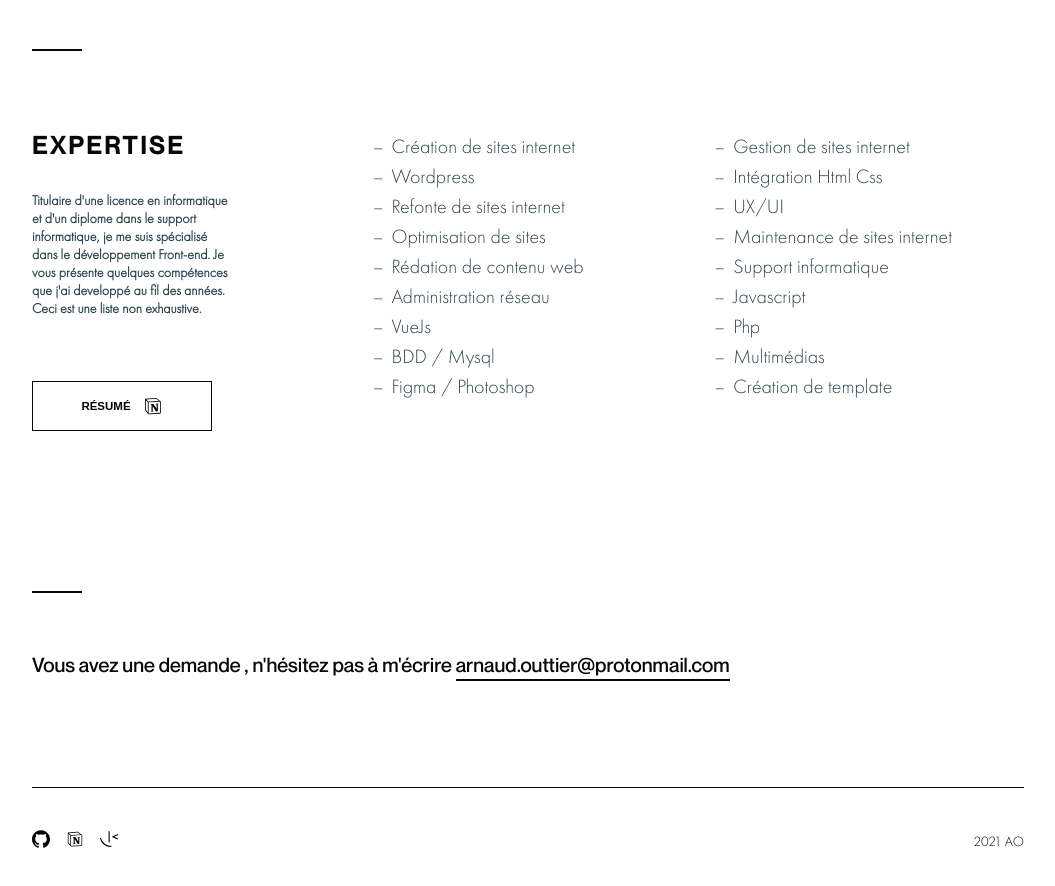
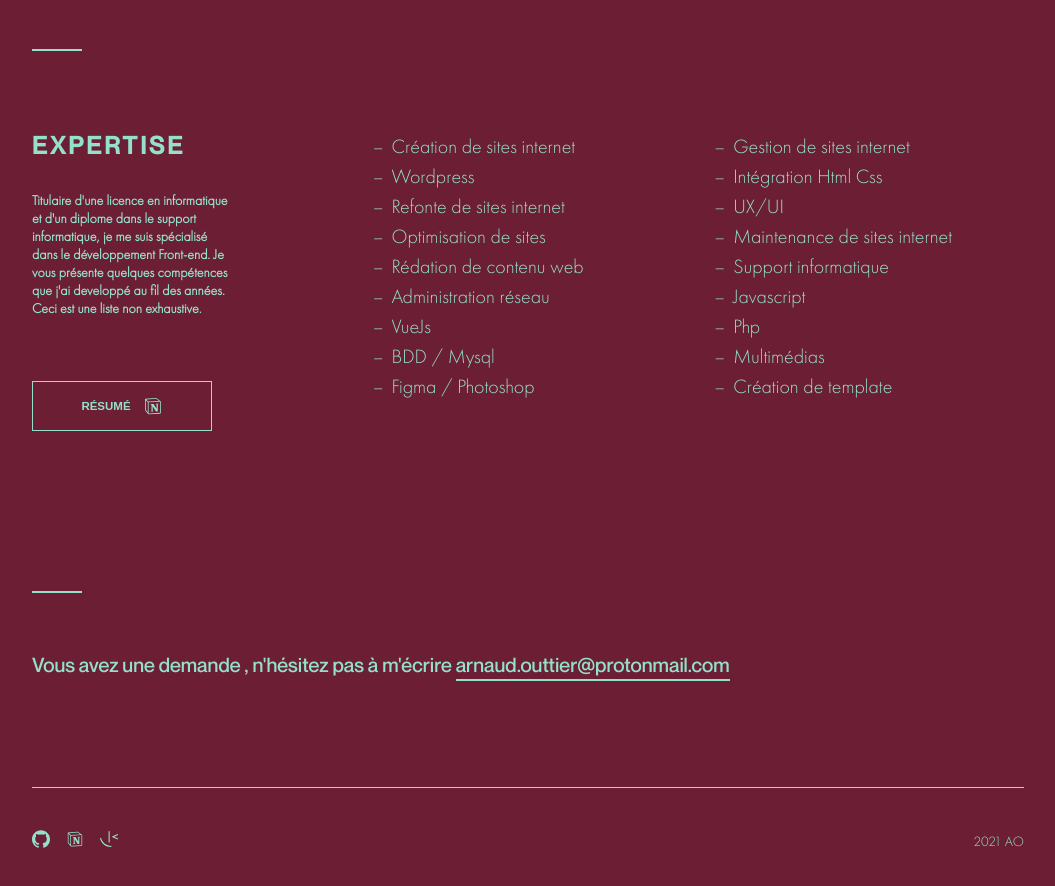
Before and after one commit to arnaudouttier/arnaud-personnal-tailwind, a Vue app: page / in a window 1280 px wide. Shown: the part 1200-2086 px from the top of the page, without its empty margins (112-1167 px from the left). Built offline with nearby package versions, Linux system fonts and the light colour scheme.

Commit message:
new fond modif

```diff
--- a/src/App.vue
+++ b/src/App.vue
@@ -28,6 +28,7 @@ export default {
   },
   mounted() {
     this.scrollGeneral();
+    this.random_bg_color();
   },
   methods: {
     scrollGeneral() {
@@ -58,12 +59,59 @@ export default {
         handleScrollAnimation();
       });
     },
+    random_bg_color() {
+      const body = document.querySelector("body");
+      const site = document.querySelector(".site");
+      const expertiseButton = document.querySelector(".expertise .button");
+      const svg = document.querySelectorAll("svg");
+
+      const getRandomNumber = (limit) => {
+        return Math.floor(Math.random() * limit);
+      };
+
+      const getRandomColor = () => {
+        const h = getRandomNumber(360);
+        const s = getRandomNumber(60);
+        const l = getRandomNumber(40);
+
+        return `hsl(${h}deg, ${s}%, ${l}%)`;
+      };
+
+      const setBackgroundColor = () => {
+        const randomColor = getRandomColor();
+        body.style.backgroundColor = randomColor;
+        site.style.color = randomColor;
+        expertiseButton.style.borderColor = randomColor;
+        for (let i = 0; i < svg.length; i++) {
+          svg[i].style.fill = randomColor;
+        }
+      };
+
+      // const setBcolorNavLink = () => {
+      //   const randomColor = getRandomColor();
+      //   const navLink = document.querySelectorAll(".navigation a");
+      //   for (let i = 0; i < navLink.length; i++) {
+      //     let navLinkAfter = window.getComputedStyle(navLink[i], ":after");
+      //     navLinkAfter.setProperty("background-color", randomColor);
+      //   }
+      // };
+
+      setBackgroundColor();
+
+      setInterval(() => {
+        setBackgroundColor();
+      }, 10000);
+    },
   },
 };
 </script>
 
 <style lang="scss">
 @import "./src/assets/scss/main.scss";
+body {
+  transition: background 1s;
+}
+
 .site {
   max-width: 992px;
   margin: 0 auto;
--- a/src/assets/scss/_global.scss
+++ b/src/assets/scss/_global.scss
@@ -8,37 +8,72 @@ html {
     scroll-behavior: smooth;
 }
 
-body{
+body {
     font-size: 2rem;
     font-family: $primary-font-light;
-    color: $primary-color;
+    -webkit-filter: invert(100%);
+    filter: invert(100%);
+    transition: color 1s;
 }
 
 // Titles
-h1 { font-size: 3rem; line-height: 1.1;}
-h2 { font-size: 2.4rem; line-height: 1.2;}
-h3 { font-size: 2.4rem; line-height: 1.3;}
-h4 { font-size: 2.4rem; line-height: 1.35;}
-h5 { font-size: 1.8rem; line-height: 1.5;}
-h6 { font-size: 1.5rem; line-height: 1.6;}
-
-h1,h2,h3,h4,h5,h6{
-    font-family: $secondary-font;
-    color: $secondary-color;
+h1 {
+    font-size: 3rem;
+    line-height: 1.1;
 }
 
-h1{
+h2 {
+    font-size: 2.4rem;
+    line-height: 1.2;
+}
+
+h3 {
+    font-size: 2.4rem;
+    line-height: 1.3;
+}
+
+h4 {
+    font-size: 2.4rem;
+    line-height: 1.35;
+}
+
+h5 {
+    font-size: 1.8rem;
+    line-height: 1.5;
+}
+
+h6 {
+    font-size: 1.5rem;
+    line-height: 1.6;
+}
+
+h1,
+h2,
+h3,
+h4,
+h5,
+h6 {
+    font-family: $secondary-font;
+    color: inherit;
+}
+
+h1 {
     font-weight: 500;
     letter-spacing: -.15rem;
 }
 
-h2,h3,h4,h5,h6{
+h2,
+h3,
+h4,
+h5,
+h6 {
     text-transform: uppercase;
     letter-spacing: .3rem;
 }
 
-p{
+p {
     font-size: 2rem;
+    color: inherit;
 }
 
 ul {
@@ -48,7 +83,15 @@ ul {
     white-space: nowrap;
 }
 
-a{
+li{
+    color: inherit;
+}
+
+a {
     color: inherit;
     text-decoration: none;
 }
+
+svg{
+    fill: inherit;
+}
--- a/src/components/Biography.vue
+++ b/src/components/Biography.vue
@@ -43,7 +43,8 @@ export default {
 
   &:before {
     content: "";
-    border-top: 2px solid $secondary-color;
+    border-top: 2px solid;
+    border-color: inherit;
     width: 50px;
     display: block;
     margin-bottom: 6rem;
--- a/src/components/Contact.vue
+++ b/src/components/Contact.vue
@@ -19,11 +19,11 @@ export default {
 
 .contact {
   font-family: $secondary-font;
-  color: #080808;
 
   &:before {
     content: "";
-    border-top: 2px solid $secondary-color;
+    border-top: 2px solid;
+    border-color: inherit;
     width: 50px;
     display: block;
     margin-bottom: 6rem;
@@ -36,7 +36,8 @@ export default {
 
     &:after {
       content: "";
-      border-bottom: 2px solid $secondary-color;
+      border-bottom: 2px solid;
+      border-color: inherit;
       position: absolute;
       left: 0;
       bottom: -4px;
--- a/src/components/Expertise.vue
+++ b/src/components/Expertise.vue
@@ -16,7 +16,6 @@
       <button class="button">
         résumé
         <svg
-          fill="#000000"
           xmlns="http://www.w3.org/2000/svg"
           viewBox="0 0 50 50"
           width="20px"
@@ -69,7 +68,8 @@ export default {
 
   &:before {
     content: "";
-    border-top: 2px solid $secondary-color;
+    border-top: 2px solid;
+    border-color: inherit;
     width: 50px;
     display: block;
     margin-bottom: 6rem;
@@ -97,7 +97,8 @@ li {
   align-items: center;
   width: 180px;
   height: 50px;
-  border: 1px solid $secondary-color;
+  border: 1px solid;
+  border-color: inherit;
   background-color: transparent;
   border-radius: 0%;
   cursor: pointer;
@@ -105,21 +106,10 @@ li {
   font-weight: 600;
   font-size: 1.15rem;
   margin: 64px 0;
-  transition: background-color 0.4s, color 0s, fill 0.5s;
-  transition-timing-function: ease-in-out;
+  color: inherit;
 
   svg {
     margin-left: 12px;
-  }
-
-  &:hover {
-    background-color: $secondary-color;
-    color: #fff;
-    border: 0;
-
-    svg {
-      fill: #fff;
-    }
   }
 }
 
--- a/src/components/Footer.vue
+++ b/src/components/Footer.vue
@@ -49,7 +49,6 @@
         href="https://congruous-potassium-ce0.notion.site/Resume-4a6d8379539b4c90b69b924135f02583"
       >
         <svg
-          fill="#000000"
           xmlns="http://www.w3.org/2000/svg"
           viewBox="0 0 50 50"
           width="50px"
@@ -73,7 +72,6 @@
         >
           <path
             d="M12.17 1.272a.732.732 0 0 0-.718.732v13.914a.732.732 0 0 0 .732.732a.732.732 0 0 0 .732-.732V2.004a.732.732 0 0 0-.745-.732zM23.246 5.44a.734.734 0 0 0-.277.063l-6.282 2.804a.733.733 0 0 0 0 1.336l6.282 2.813a.738.738 0 0 0 .3.065a.732.732 0 0 0 .297-1.4l-4.786-2.145l4.786-2.137a.734.734 0 0 0 .37-.966a.734.734 0 0 0-.69-.433zm-22.5 5.032a.732.732 0 0 0-.722.915c1.736 6.677 7.775 11.341 14.683 11.341a.732.732 0 0 0 0-1.464A13.706 13.706 0 0 1 1.44 11.02a.732.732 0 0 0-.694-.547z"
-            fill="#000"
           />
         </svg>
       </a>
@@ -104,8 +102,8 @@ export default {
 footer {
   padding: 30px 0;
   font-size: 1.4rem;
-  border-top: 1px solid $secondary-color;
-  color: $secondary-color;
+  border-top: 1px solid ;
+  border-color: inherit;
   display: flex;
   justify-content: space-between;
 
--- a/src/components/Nav.vue
+++ b/src/components/Nav.vue
@@ -39,7 +39,6 @@ export default {
       left: 0;
       width: 100%;
       height: 1px;
-      background-color: $secondary-color;
       transform-origin: right;
       transform: scaleX(0);
       transition: transform 0.3s ease-in-out;
```
Also changed, not shown: 11 other files (tests, documents, lock files or other folders).
